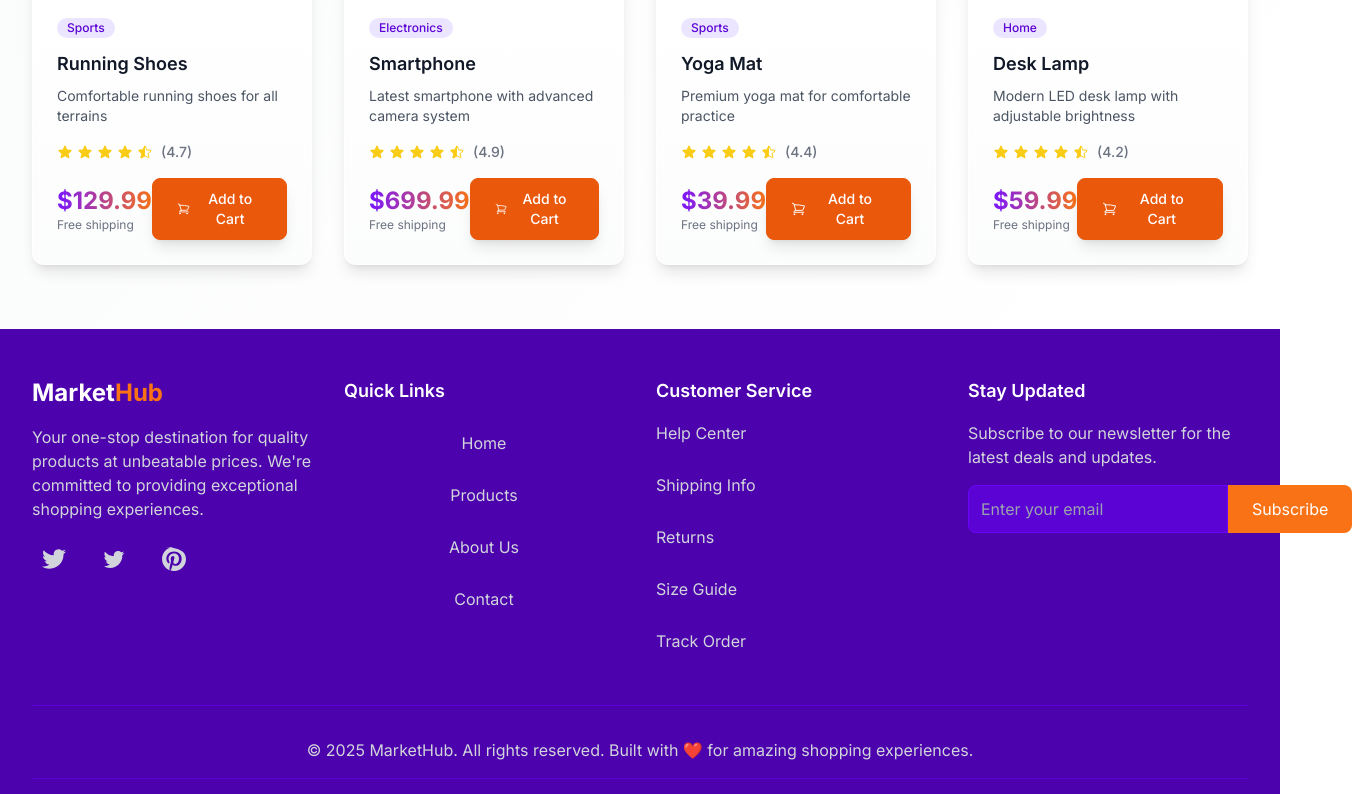
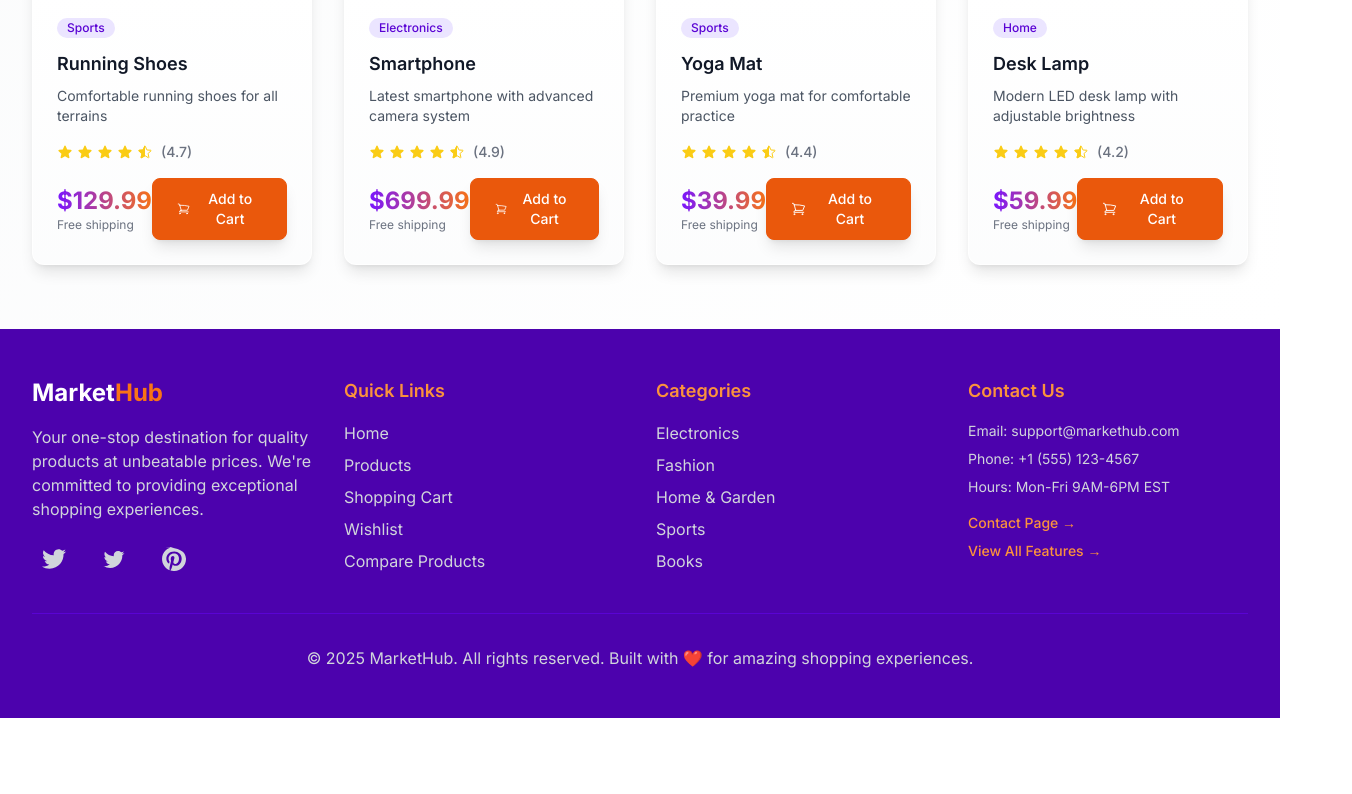
Before and after one commit to TouatiInes/-MarketHub-e-commerce, a React (Vite) app: page / in a window 1280 px wide. Shown: the part 2000-2794 px from the top of the page, 1352 px wide, since content can reach past the window. After the commit the page ends 2718 px from the top, so only its background shows below. Built offline with nearby package versions, Linux system fonts and the light colour scheme.

Commit message:
Final deployment preparation: Server setup complete, API integration, removed server status widget

```diff
--- a/src/App.jsx
+++ b/src/App.jsx
@@ -19,6 +19,7 @@ import PerformanceMonitor from './components/PerformanceMonitor'
 import AccessibilityChecker from './components/AccessibilityChecker'
 import BrowserCompatibilityChecker from './components/BrowserCompatibilityChecker'
 import DevToolsToggle from './components/DevToolsToggle'
+
 import CartSidebar from './components/cart/CartSidebar'
 import CartSidebarSimple from './components/cart/CartSidebarSimple'
 import CartPage from './components/cart/CartPage'
--- a/src/components/Footer.jsx
+++ b/src/components/Footer.jsx
@@ -33,12 +33,12 @@ const Footer = ({ onNavigate }) => {
 
           {/* Quick Links */}
           <div>
-            <h4 className="text-lg font-semibold mb-4">Quick Links</h4>
+            <h4 className="text-lg font-semibold mb-4 text-accent-400">Quick Links</h4>
             <ul className="space-y-2">
               <li>
                 <button
                   onClick={() => onNavigate('home')}
-                  className="text-gray-300 hover:text-white transition-colors touch-target text-left w-full"
+                  className="text-gray-300 hover:text-white transition-colors text-left w-full"
                 >
                   Home
                 </button>
@@ -46,56 +46,90 @@ const Footer = ({ onNavigate }) => {
               <li>
                 <button
                   onClick={() => onNavigate('products')}
-                  className="text-gray-300 hover:text-white transition-colors touch-target text-left w-full"
+                  className="text-gray-300 hover:text-white transition-colors text-left w-full"
                 >
                   Products
                 </button>
               </li>
               <li>
                 <button
-                  onClick={() => onNavigate('about')}
-                  className="text-gray-300 hover:text-white transition-colors touch-target text-left w-full"
+                  onClick={() => onNavigate('cart')}
+                  className="text-gray-300 hover:text-white transition-colors text-left w-full"
                 >
-                  About Us
+                  Shopping Cart
                 </button>
               </li>
               <li>
                 <button
-                  onClick={() => onNavigate('contact')}
-                  className="text-gray-300 hover:text-white transition-colors touch-target text-left w-full"
+                  onClick={() => onNavigate('wishlist')}
+                  className="text-gray-300 hover:text-white transition-colors text-left w-full"
                 >
-                  Contact
+                  Wishlist
+                </button>
+              </li>
+              <li>
+                <button
+                  onClick={() => onNavigate('compare')}
+                  className="text-gray-300 hover:text-white transition-colors text-left w-full"
+                >
+                  Compare Products
                 </button>
               </li>
             </ul>
           </div>
 
-          {/* Customer Service */}
+          {/* Categories */}
           <div>
-            <h4 className="text-lg font-semibold mb-4">Customer Service</h4>
+            <h4 className="text-lg font-semibold mb-4 text-accent-400">Categories</h4>
             <ul className="space-y-2">
-              <li><a href="#" className="text-gray-300 hover:text-white transition-colors touch-target block">Help Center</a></li>
-              <li><a href="#" className="text-gray-300 hover:text-white transition-colors touch-target block">Shipping Info</a></li>
-              <li><a href="#" className="text-gray-300 hover:text-white transition-colors touch-target block">Returns</a></li>
-              <li><a href="#" className="text-gray-300 hover:text-white transition-colors touch-target block">Size Guide</a></li>
-              <li><a href="#" className="text-gray-300 hover:text-white transition-colors touch-target block">Track Order</a></li>
+              <li>
+                <a href="#" className="text-gray-300 hover:text-white transition-colors">
+                  Electronics
+                </a>
+              </li>
+              <li>
+                <a href="#" className="text-gray-300 hover:text-white transition-colors">
+                  Fashion
+                </a>
+              </li>
+              <li>
+                <a href="#" className="text-gray-300 hover:text-white transition-colors">
+                  Home & Garden
+                </a>
+              </li>
+              <li>
+                <a href="#" className="text-gray-300 hover:text-white transition-colors">
+                  Sports
+                </a>
+              </li>
+              <li>
+                <a href="#" className="text-gray-300 hover:text-white transition-colors">
+                  Books
+                </a>
+              </li>
             </ul>
           </div>
 
-          {/* Newsletter */}
+          {/* Contact Info */}
           <div>
-            <h4 className="text-lg font-semibold mb-4">Stay Updated</h4>
-            <p className="text-gray-300 mb-4">
-              Subscribe to our newsletter for the latest deals and updates.
-            </p>
-            <div className="flex">
-              <input
-                type="email"
-                placeholder="Enter your email"
-                className="flex-1 px-3 py-2 bg-primary-800 text-white placeholder-gray-400 border border-primary-700 rounded-l-lg focus:outline-none focus:border-accent-500"
-              />
-              <button className="bg-accent-500 hover:bg-accent-600 px-6 py-3 rounded-r-lg transition-colors min-h-[44px] flex items-center justify-center">
-                Subscribe
+            <h4 className="text-lg font-semibold mb-4 text-accent-400">Contact Us</h4>
+            <div className="space-y-2 text-gray-300 text-sm">
+              <p>Email: support@markethub.com</p>
+              <p>Phone: +1 (555) 123-4567</p>
+              <p>Hours: Mon-Fri 9AM-6PM EST</p>
+            </div>
+            <div className="mt-4 space-y-2">
+              <button
+                onClick={() => onNavigate('contact')}
+                className="block text-accent-400 hover:text-accent-300 text-sm font-medium transition-colors"
+              >
+                Contact Page →
+              </button>
+              <button
+                onClick={() => onNavigate('features')}
+                className="block text-accent-400 hover:text-accent-300 text-sm font-medium transition-colors"
+              >
+                View All Features →
               </button>
             </div>
           </div>
@@ -105,21 +139,6 @@ const Footer = ({ onNavigate }) => {
           <p className="text-gray-300">
             © 2025 MarketHub. All rights reserved. Built with ❤️ for amazing shopping experiences.
           </p>
-
-          {/* Deployment Info */}
-          <div className="mt-4 pt-4 border-t border-primary-800">
-            <div className="text-center text-xs text-gray-400">
-              <p>🚀 MarketHub E-commerce Platform - Deployed on Vercel</p>
-              <p className="mt-1">
-                Built with React, Node.js & MongoDB • Features: JWT Auth • Shopping Cart • Wishlist • Product Management
-              </p>
-              <div className="mt-2">
-                <span className="inline-flex items-center px-2 py-1 rounded-full text-xs bg-green-900 text-green-300 border border-green-700">
-                  ✅ Live on Vercel
-                </span>
-              </div>
-            </div>
-          </div>
         </div>
       </div>
     </footer>
--- a/src/components/Header.jsx
+++ b/src/components/Header.jsx
@@ -28,7 +28,8 @@ const Header = ({ currentPage, onNavigate, onSearch, searchQuery }) => {
     { id: 'products', label: 'Products' },
     { id: 'features', label: 'Features' },
     { id: 'wishlist', label: 'Wishlist' },
-    { id: 'compare', label: 'Compare' }
+    { id: 'compare', label: 'Compare' },
+    { id: 'contact', label: 'Contact' }
   ]
 
   return (
--- /dev/null
+++ b/src/services/api.js
@@ -0,0 +1,224 @@
+// MarketHub API Service
+const API_BASE_URL = import.meta.env.VITE_API_URL || 'http://localhost:9876/api';
+
+class ApiService {
+  constructor() {
+    this.baseURL = API_BASE_URL;
+    this.token = localStorage.getItem('token');
+  }
+
+  // Set authentication token
+  setToken(token) {
+    this.token = token;
+    if (token) {
+      localStorage.setItem('token', token);
+    } else {
+      localStorage.removeItem('token');
+    }
+  }
+
+  // Get authentication headers
+  getHeaders() {
+    const headers = {
+      'Content-Type': 'application/json',
+    };
+
+    if (this.token) {
+      headers.Authorization = `Bearer ${this.token}`;
+    }
+
+    return headers;
+  }
+
+  // Generic API request method
+  async request(endpoint, options = {}) {
+    const url = `${this.baseURL}${endpoint}`;
+    const config = {
+      headers: this.getHeaders(),
+      ...options,
+    };
+
+    try {
+      const response = await fetch(url, config);
+      const data = await response.json();
+
+      if (!response.ok) {
+        throw new Error(data.message || `HTTP error! status: ${response.status}`);
+      }
+
+      return data;
+    } catch (error) {
+      console.error('API Request Error:', error);
+      throw error;
+    }
+  }
+
+  // Health check
+  async healthCheck() {
+    try {
+      const response = await fetch(`${this.baseURL.replace('/api', '')}/health`);
+      return await response.json();
+    } catch (error) {
+      console.error('Health check failed:', error);
+      return { status: 'error', message: error.message };
+    }
+  }
+
+  // Authentication methods
+  async login(email, password) {
+    return this.request('/auth/login', {
+      method: 'POST',
+      body: JSON.stringify({ email, password }),
+    });
+  }
+
+  async register(userData) {
+    return this.request('/auth/register', {
+      method: 'POST',
+      body: JSON.stringify(userData),
+    });
+  }
+
+  async getCurrentUser() {
+    return this.request('/auth/me');
+  }
+
+  // Product methods
+  async getProducts(params = {}) {
+    const queryString = new URLSearchParams(params).toString();
+    return this.request(`/products${queryString ? `?${queryString}` : ''}`);
+  }
+
+  async getProduct(id) {
+    return this.request(`/products/${id}`);
+  }
+
+  async createProduct(productData) {
+    return this.request('/products', {
+      method: 'POST',
+      body: JSON.stringify(productData),
+    });
+  }
+
+  async updateProduct(id, productData) {
+    return this.request(`/products/${id}`, {
+      method: 'PUT',
+      body: JSON.stringify(productData),
+    });
+  }
+
+  async deleteProduct(id) {
+    return this.request(`/products/${id}`, {
+      method: 'DELETE',
+    });
+  }
+
+  // Cart methods
+  async getCart() {
+    return this.request('/cart');
+  }
+
+  async addToCart(productId, quantity = 1) {
+    return this.request('/cart/add', {
+      method: 'POST',
+      body: JSON.stringify({ productId, quantity }),
+    });
+  }
+
+  async updateCartItem(productId, quantity) {
+    return this.request('/cart/update', {
+      method: 'PUT',
+      body: JSON.stringify({ productId, quantity }),
+    });
+  }
+
+  async removeFromCart(productId) {
+    return this.request(`/cart/remove/${productId}`, {
+      method: 'DELETE',
+    });
+  }
+
+  async clearCart() {
+    return this.request('/cart/clear', {
+      method: 'DELETE',
+    });
+  }
+
+  async getCartCount() {
+    return this.request('/cart/count');
+  }
+
+  // Wishlist methods
+  async getWishlist() {
+    return this.request('/wishlist');
+  }
+
+  async addToWishlist(productId) {
+    return this.request('/wishlist/add', {
+      method: 'POST',
+      body: JSON.stringify({ productId }),
+    });
+  }
+
+  async removeFromWishlist(productId) {
+    return this.request(`/wishlist/remove/${productId}`, {
+      method: 'DELETE',
+    });
+  }
+
+  async clearWishlist() {
+    return this.request('/wishlist/clear', {
+      method: 'DELETE',
+    });
+  }
+
+  async moveToCart(productId, quantity = 1) {
+    return this.request(`/wishlist/move-to-cart/${productId}`, {
+      method: 'POST',
+      body: JSON.stringify({ quantity }),
+    });
+  }
+
+  // Order methods
+  async getOrders() {
+    return this.request('/orders');
+  }
+
+  async createOrder(orderData) {
+    return this.request('/orders', {
+      method: 'POST',
+      body: JSON.stringify(orderData),
+    });
+  }
+
+  async getOrder(id) {
+    return this.request(`/orders/${id}`);
+  }
+
+  // Category methods
+  async getCategories() {
+    return this.request('/categories');
+  }
+
+  // User management (Admin)
+  async getUsers() {
+    return this.request('/users');
+  }
+
+  async updateUser(id, userData) {
+    return this.request(`/users/${id}`, {
+      method: 'PUT',
+      body: JSON.stringify(userData),
+    });
+  }
+
+  async deleteUser(id) {
+    return this.request(`/users/${id}`, {
+      method: 'DELETE',
+    });
+  }
+}
+
+// Create and export a singleton instance
+const apiService = new ApiService();
+export default apiService;
```
Also changed, not shown: 1 other file (tests, documents, lock files or other folders).
